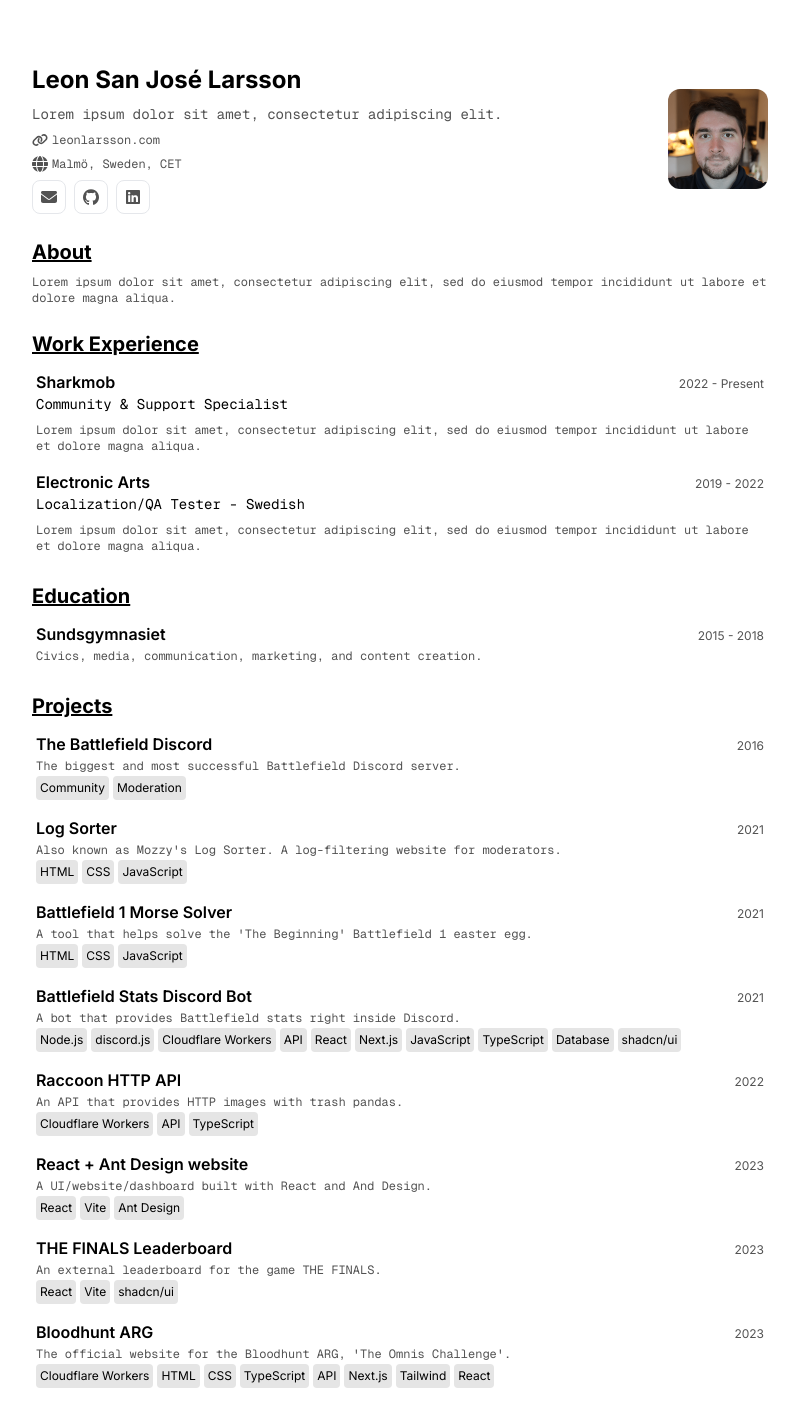
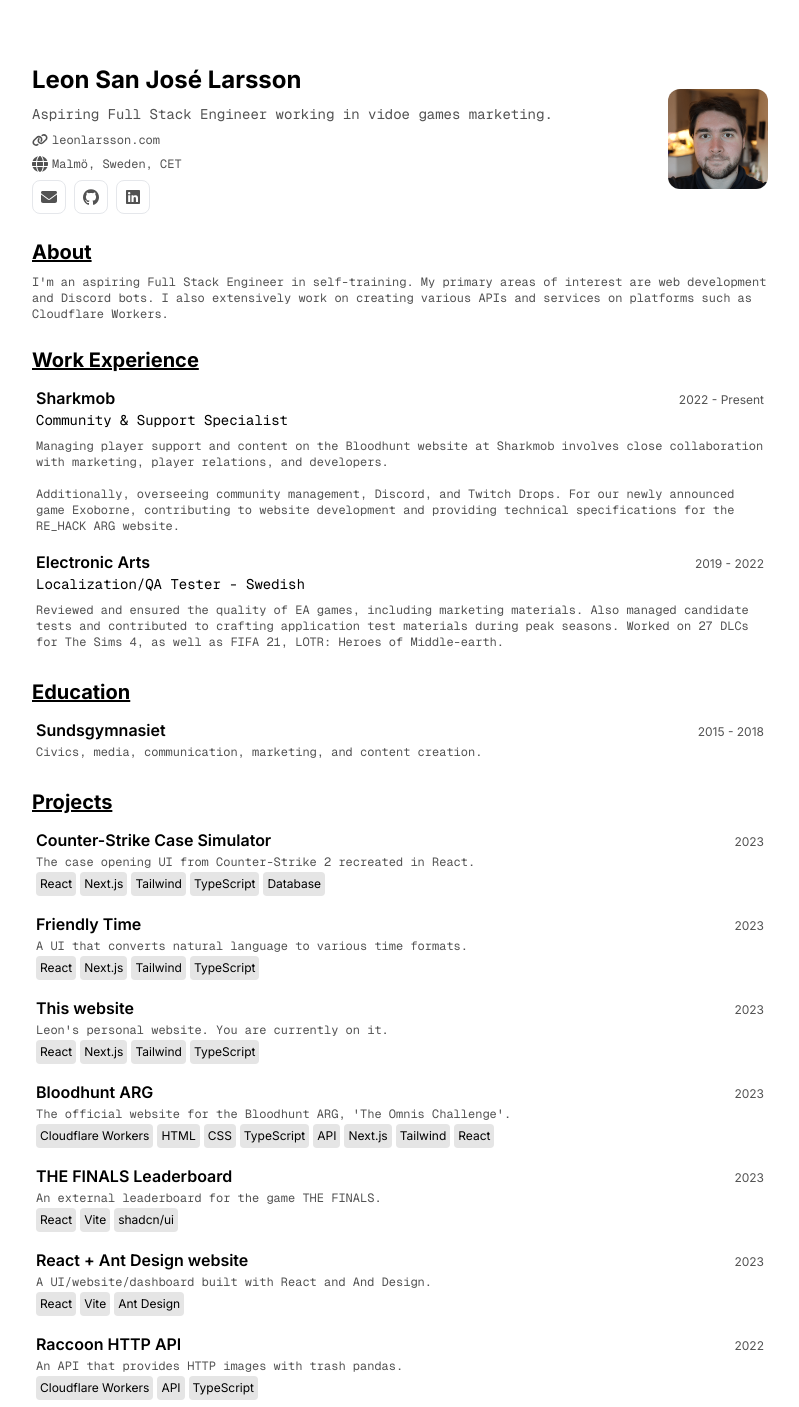
Before and after one commit to leonlarsson/leon-home, a Next.js app: page /cv-new in a window 1280 px wide. Shown: the top 1407 px of the page, without its empty margins (240-1039 px from the left). Built offline with nearby package versions, Linux system fonts and the light colour scheme.

Commit message:
cv-new: first copy pass

```diff
--- a/app/(cv-new)/cv-new/page.tsx
+++ b/app/(cv-new)/cv-new/page.tsx
@@ -14,13 +14,13 @@ export default () => {
       <div className="flex items-center justify-between gap-10">
         <div className="flex flex-col gap-2">
           <h1 className="text-2xl font-bold">Leon San José Larsson</h1>
-          <p className="font-geist-mono text-sm text-neutral-600">Lorem ipsum dolor sit amet, consectetur adipiscing elit.</p>
+          <p className="font-geist-mono text-sm text-neutral-600">Aspiring Full Stack Engineer working in vidoe games marketing.</p>
 
-          <Link href="https://leonlarsson.com" target="_blank" className="font-geist-mono inline-flex items-center gap-1 text-xs text-neutral-600 hover:underline">
+          <Link href="https://leonlarsson.com" target="_blank" className="inline-flex items-center gap-1 font-geist-mono text-xs text-neutral-600 hover:underline">
             <Icons.link className="size-4" /> leonlarsson.com
           </Link>
 
-          <Link href="https://www.google.com/maps/place/Malm%C3%B6" target="_blank" className="font-geist-mono inline-flex items-center gap-1 text-xs text-neutral-600 hover:underline">
+          <Link href="https://www.google.com/maps/place/Malm%C3%B6" target="_blank" className="inline-flex items-center gap-1 font-geist-mono text-xs text-neutral-600 hover:underline">
             <Icons.globe className="size-4" /> Malmö, Sweden, CET
           </Link>
 
@@ -53,7 +53,7 @@ export default () => {
       {/* About */}
       <div className="flex flex-col gap-2">
         <h2 className="text-xl font-bold underline">About</h2>
-        <p className="font-geist-mono text-xs text-neutral-600">Lorem ipsum dolor sit amet, consectetur adipiscing elit, sed do eiusmod tempor incididunt ut labore et dolore magna aliqua.</p>
+        <p className="font-geist-mono text-xs text-neutral-600">I'm an aspiring Full Stack Engineer in self-training. My primary areas of interest are web development and Discord bots. I also extensively work on creating various APIs and services on platforms such as Cloudflare Workers.</p>
       </div>
 
       {/* Work */}
@@ -65,14 +65,15 @@ export default () => {
               title: "Community & Support Specialist",
               company: "Sharkmob",
               companyUrl: "https://sharkmob.com",
-              description: "Lorem ipsum dolor sit amet, consectetur adipiscing elit, sed do eiusmod tempor incididunt ut labore et dolore magna aliqua.",
+              description:
+                "Managing player support and content on the Bloodhunt website at Sharkmob involves close collaboration with marketing, player relations, and developers.\n\nAdditionally, overseeing community management, Discord, and Twitch Drops. For our newly announced game Exoborne, contributing to website development and providing technical specifications for the RE_HACK ARG website.",
               start: "2022",
             },
             {
               title: "Localization/QA Tester - Swedish",
               company: "Electronic Arts",
               companyUrl: "https://ea.com",
-              description: "Lorem ipsum dolor sit amet, consectetur adipiscing elit, sed do eiusmod tempor incididunt ut labore et dolore magna aliqua.",
+              description: "Reviewed and ensured the quality of EA games, including marketing materials. Also managed candidate tests and contributed to crafting application test materials during peak seasons. Worked on 27 DLCs for The Sims 4, as well as FIFA 21, LOTR: Heroes of Middle-earth.",
               start: "2019",
               end: "2022",
             },
@@ -95,7 +96,7 @@ export default () => {
               </div>
 
               {/* Description */}
-              <p className="font-geist-mono text-xs text-neutral-600">{description}</p>
+              <p className="whitespace-pre-line font-geist-mono text-xs text-neutral-600">{description}</p>
             </div>
           ))}
         </div>
@@ -140,10 +141,11 @@ export default () => {
         <h2 className="text-xl font-bold underline">Projects</h2>
 
         <div className="flex flex-col gap-2">
-          {projects
+          {[...projects]
+            .reverse()
             .filter(x => x.displayInCv)
             .map(({ name, shortDescription, slug, tags, year }) => (
-              <div className="group flex flex-col gap-[2px] rounded-lg p-1 hover:bg-neutral-200">
+              <div key={slug} className="group flex flex-col gap-[2px] rounded-lg p-1 hover:bg-neutral-200">
                 <div className="flex items-baseline justify-between">
                   <Link href={`/projects/${slug}`} target="_blank" className="font-semibold hover:underline">
                     {name}
```
